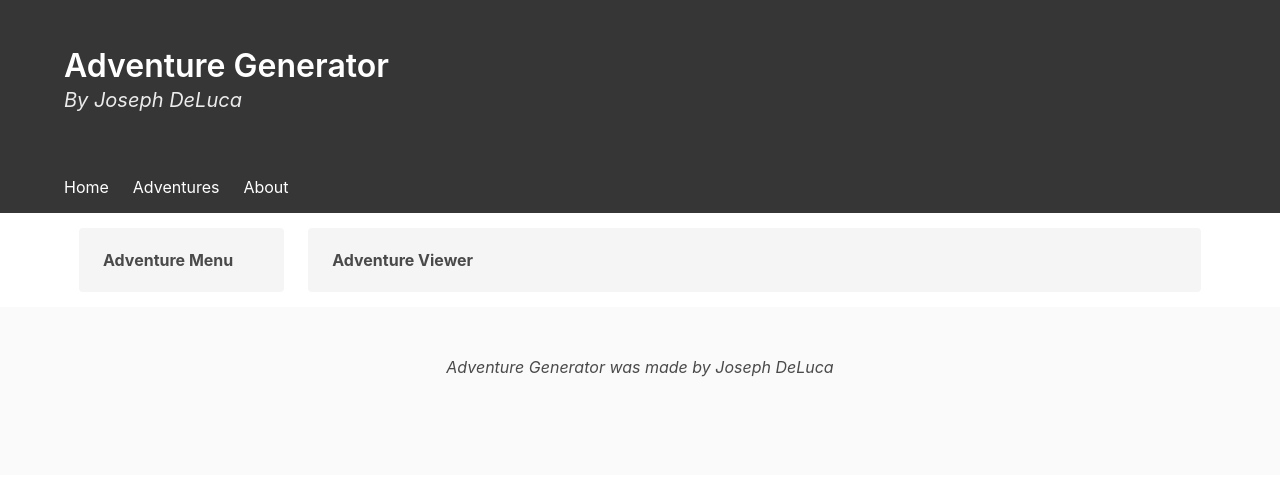
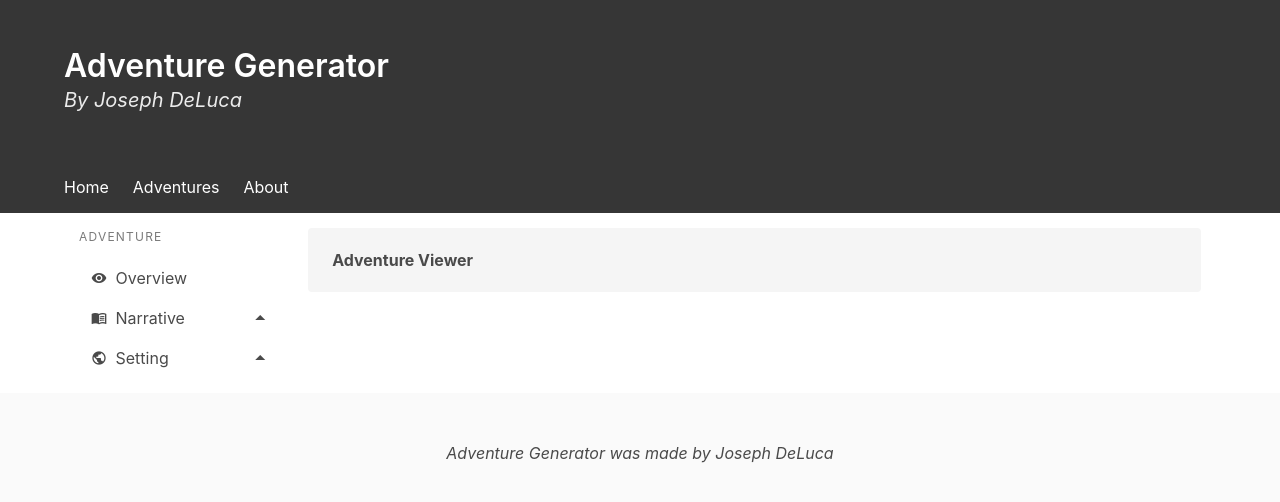
Before and after one commit to DeLucaJ/adventure-generator, a Vue app: page /#/adventure-viewer in a window 1280 px wide. Shown: the top 502 px of the page. Built offline with nearby package versions, Linux system fonts and the light colour scheme.

Commit message:
Makes A menu for AdventureViewer

```diff
--- a/src/App.vue
+++ b/src/App.vue
@@ -1,5 +1,6 @@
 <template>
   <div id="app">
+    <link rel="stylesheet" href="https://cdn.materialdesignicons.com/2.5.94/css/materialdesignicons.min.css">
     <AppHeader/>
     <router-view/>
     <AppFooter style="bottom: 0"/>
--- a/src/views/AdventureViewer.vue
+++ b/src/views/AdventureViewer.vue
@@ -2,7 +2,29 @@
   <section class="page container">
     <div class="columns">
       <div class="column is-one-fifth">
-        <div class="notification"><strong>Adventure Menu</strong></div>
+        <b-menu>
+          <b-menu-list label="Adventure">
+            <b-menu-item label="Overview" icon="eye"/>
+            <b-menu-item  icon="book-open-variant" :active="isActive" :expanded="isActive" @click="isActive = !isActive">
+              <template slot="label" slot-scope="props">
+                Narrative
+                <b-icon class="is-pulled-right" :icon="props.expanded ? 'menu-down' : 'menu-up'"></b-icon>
+              </template>
+              <b-menu-item label="Overview"/>
+              <b-menu-item label="Quests"/>
+              <b-menu-item label="Encounters"/>
+            </b-menu-item >
+            <b-menu-item icon="earth" :active="isActive" :expanded="isActive" @click="isActive = !isActive">
+              <template slot="label" slot-scope="props">
+                Setting
+                <b-icon class="is-pulled-right" :icon="props.expanded ? 'menu-down' : 'menu-up'"></b-icon>
+              </template>
+              <b-menu-item label="Overview"/>
+              <b-menu-item label="Characters"/>
+              <b-menu-item label="Locations"/>
+            </b-menu-item >
+          </b-menu-list>
+        </b-menu>
       </div>
       <div class="column">
         <div class="notification"><strong>Adventure Viewer</strong></div>
@@ -10,3 +32,9 @@
     </div>
   </section>
 </template>
+
+<style scoped>
+.viewport {
+  height: 100%;
+}
+</style>
```
Also changed, not shown: src/views/AdventureList.vue (added).
